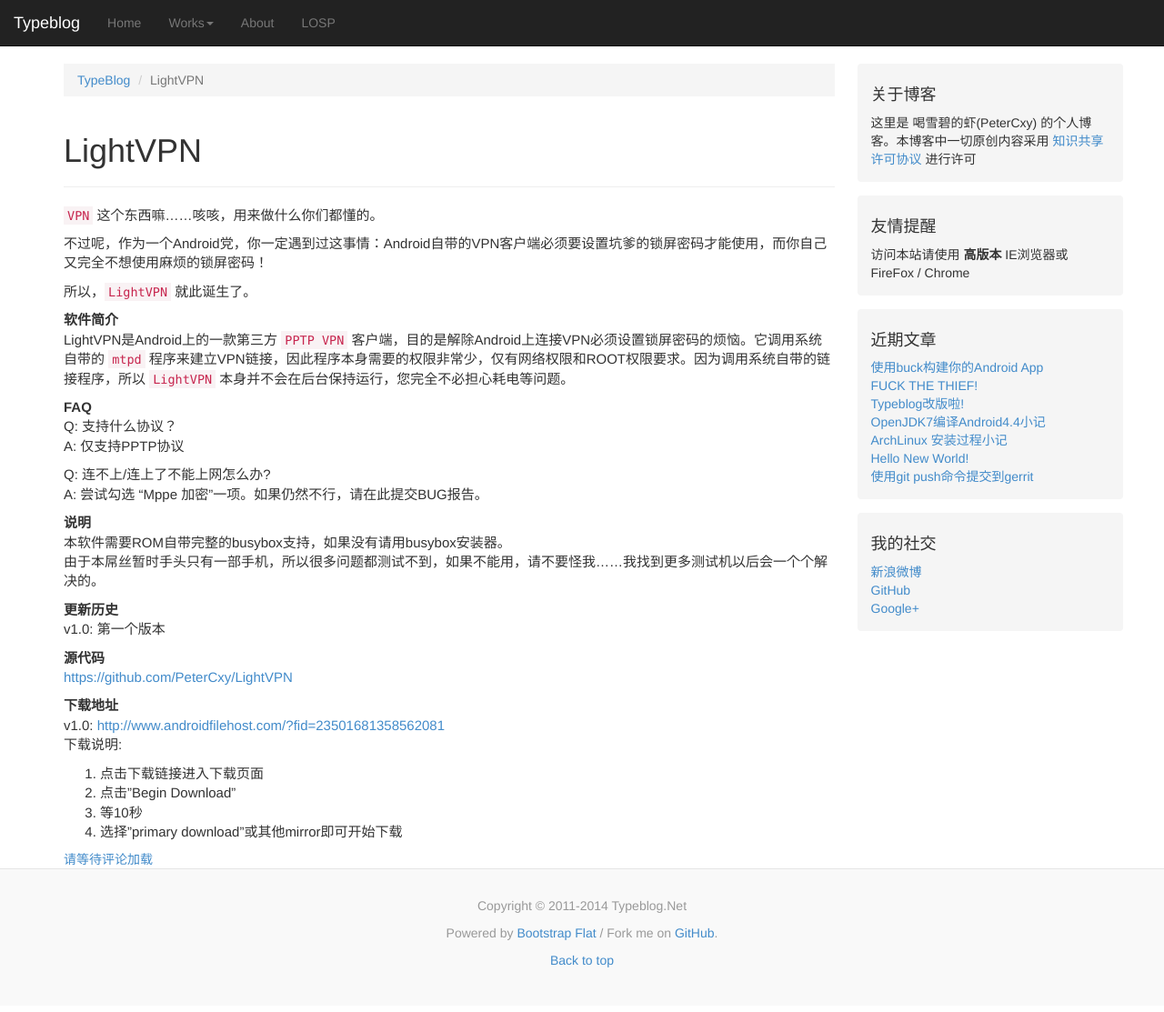
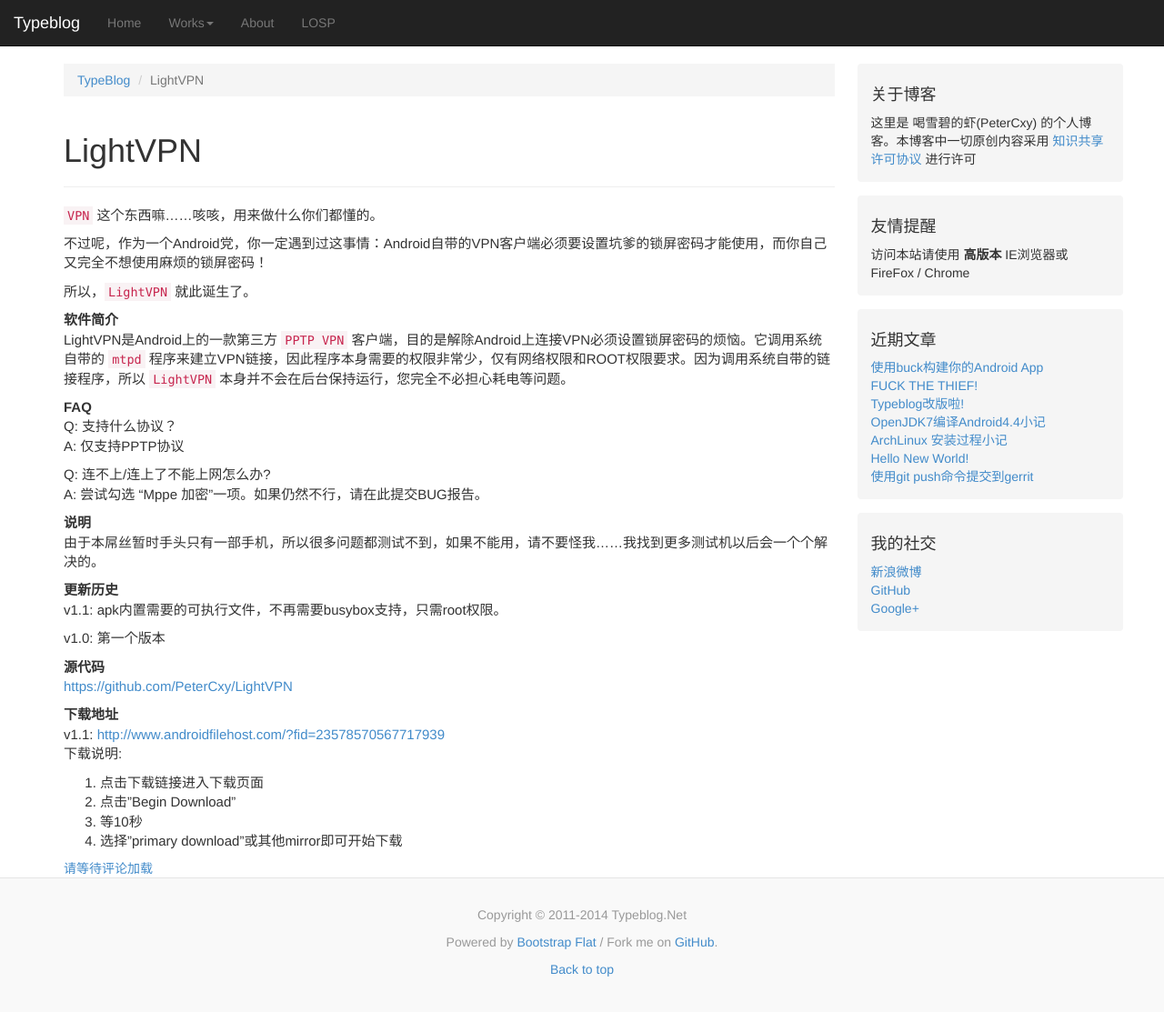
Before and after one commit to slanterns-fork/Blog, a Jekyll site: the page built from lightvpn/index.md, in a window 1280 px wide and 1116 px high. Shown: the top 1113 px of the window at 91% size. Built offline with Jekyll 4.4.1, drawn with Linux system fonts in a browser that asks for light colours; Markdown is read by kramdown in place of the engine named in the settings; comment, search, counter and statistics services are not loaded.

Commit message:
LightVPN 1.1

```diff
--- a/lightvpn/index.md
+++ b/lightvpn/index.md
@@ -20,17 +20,18 @@
 A: 尝试勾选 “Mppe 加密”一项。如果仍然不行，请在此提交BUG报告。
 
 __说明__
-本软件需要ROM自带完整的busybox支持，如果没有请用busybox安装器。
 由于本屌丝暂时手头只有一部手机，所以很多问题都测试不到，如果不能用，请不要怪我……我找到更多测试机以后会一个个解决的。
 
 __更新历史__
+v1.1: apk内置需要的可执行文件，不再需要busybox支持，只需root权限。
+
 v1.0: 第一个版本
 
 __源代码__
 <https://github.com/PeterCxy/LightVPN>
 
 __下载地址__
-v1.0: <http://www.androidfilehost.com/?fid=23501681358562081>
+v1.1: <http://www.androidfilehost.com/?fid=23578570567717939>
 下载说明:
 1. 点击下载链接进入下载页面
 2. 点击"Begin Download"
```
